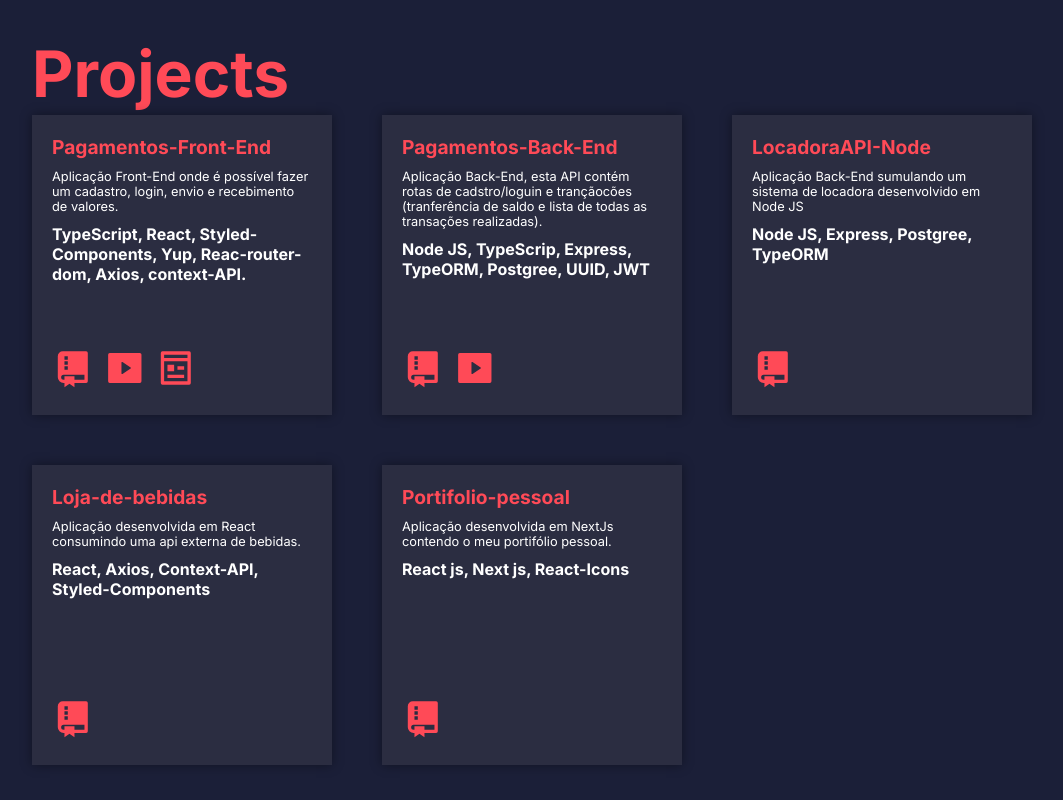
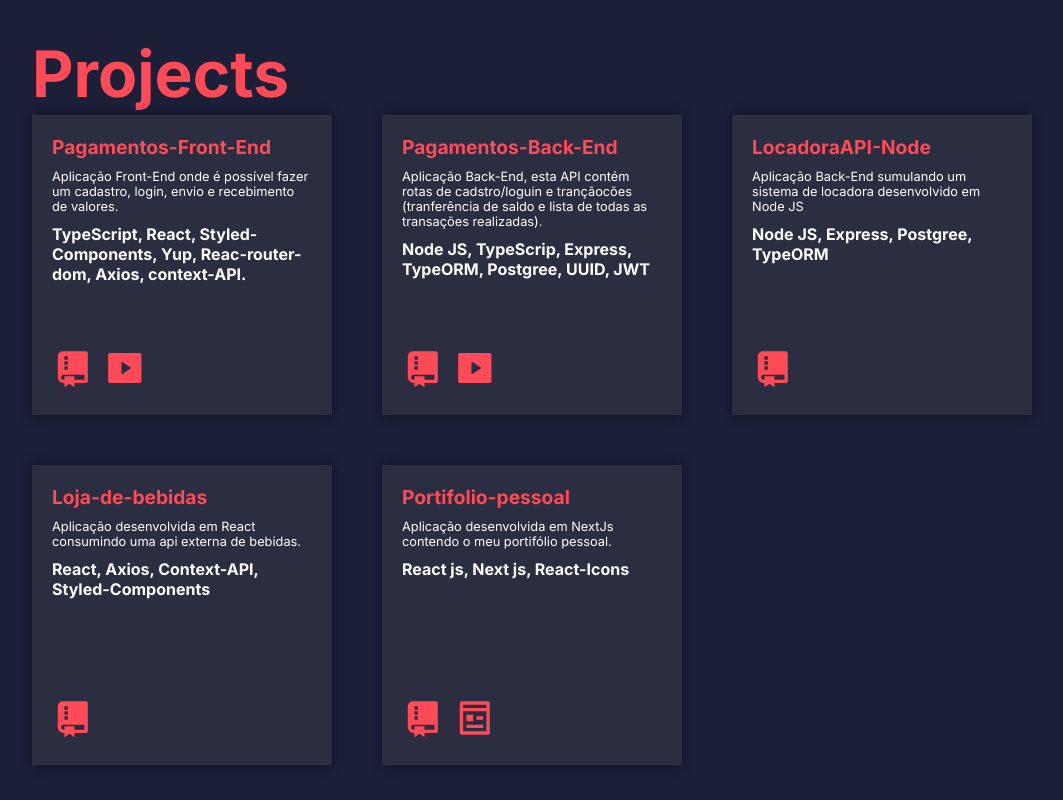
Before and after one commit to luizpcardoso/portifolio-v2, a Next.js app in the folder my-portifolio-app/: page / in a window 1280 px wide. Shown: the part 1600-2400 px from the top of the page, without its empty margins (96-1159 px from the left). Built offline with nearby package versions, Linux system fonts and the light colour scheme.

Commit message:
fix: links repositories

```diff
--- a/my-portifolio-app/src/assets/database/projects.tsx
+++ b/my-portifolio-app/src/assets/database/projects.tsx
@@ -7,7 +7,7 @@ export const projects: any = [
     tecnologies:
       "TypeScript, React, Styled-Components, Yup, Reac-router-dom, Axios, context-API. ",
     video: "https://youtu.be/VxDXX8Yzyho",
-    deploy: "http://google.com",
+    deploy: null,
   },
   {
     title: "Pagamentos-Back-End",
@@ -43,6 +43,6 @@ export const projects: any = [
     link: "https://github.com/luizpcardoso/portifolio-v2",
     tecnologies: "React js, Next js, React-Icons",
     video: null,
-    deploy: "",
+    deploy: "https://portifolio-v2-rust.vercel.app/",
   },
 ];
--- a/my-portifolio-app/src/components/project-card/index.tsx
+++ b/my-portifolio-app/src/components/project-card/index.tsx
@@ -27,17 +27,17 @@ export default function ProjectCard({ project }: IProject) {
       </div>
       <div className="links__section">
         {project.link ? (
-          <a href={project.link}>
+          <a href={project.link} target="_blank">
             <RiGitRepositoryFill className="icon" />
           </a>
         ) : null}
         {project.video ? (
-          <a href={project.video}>
+          <a href={project.video} target="_blank">
             <RiMovieFill className="icon" />
           </a>
         ) : null}
         {project.deploy ? (
-          <a href={project.deploy}>
+          <a href={project.deploy} target="_blank">
             <RiPagesLine className="icon" />
           </a>
         ) : null}
```
